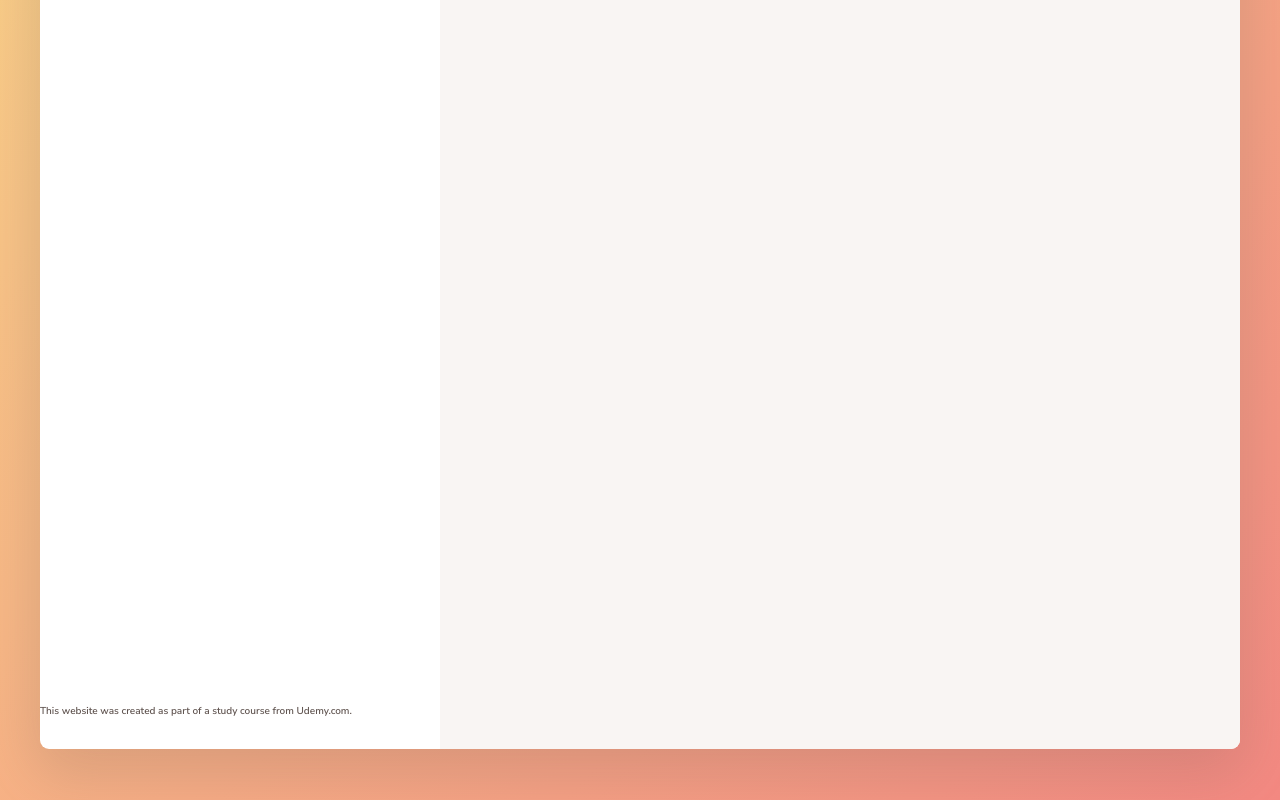
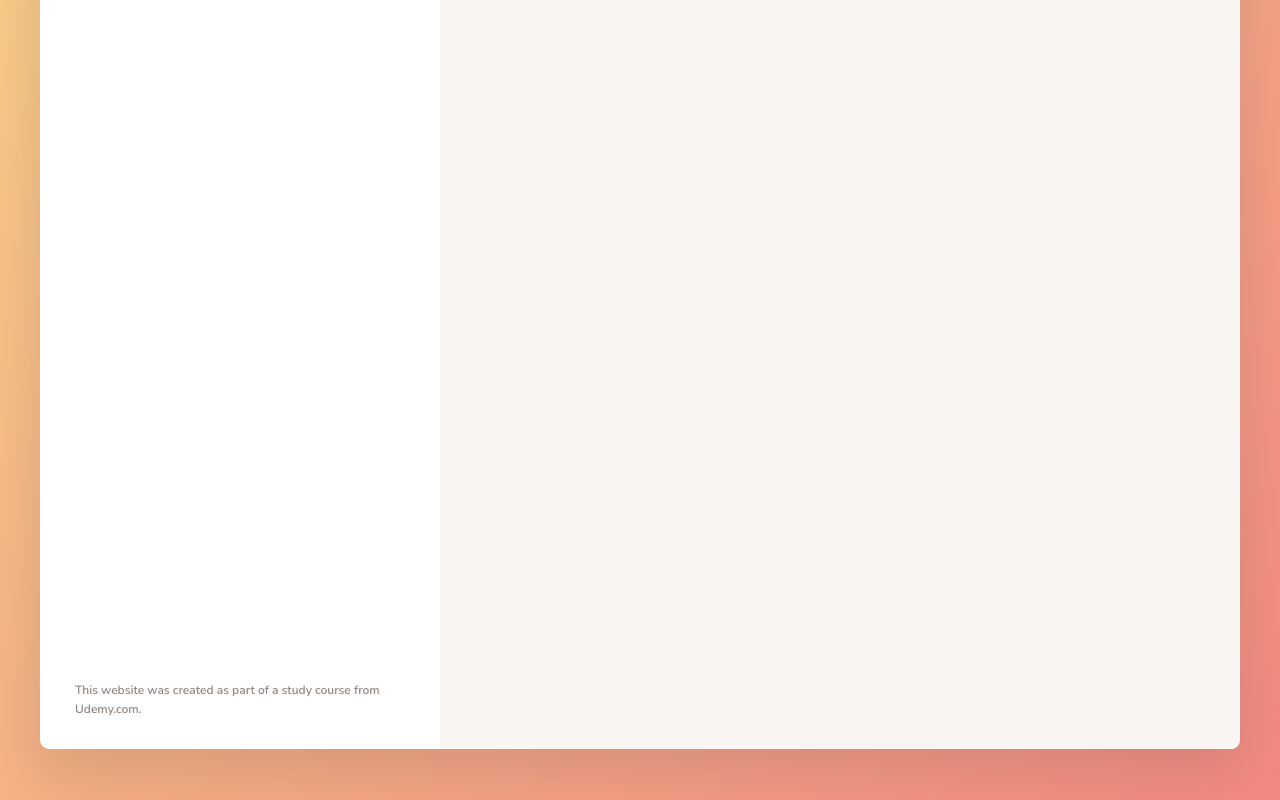
Before and after one commit to nratmie/forkify_app, a website built with Parcel: page index.html in a window 1280 px wide. Shown: the part 472-1272 px from the top of the page. Built offline with nearby package versions, Linux system fonts and the light colour scheme.

Commit message:
Updated info

```diff
--- a/src/sass/_searchResults.scss
+++ b/src/sass/_searchResults.scss
@@ -30,7 +30,7 @@
     }
 }
 
-.copyright {
+.info {
     margin-top: 4rem;
     padding: 0 3.5rem;
 
```
